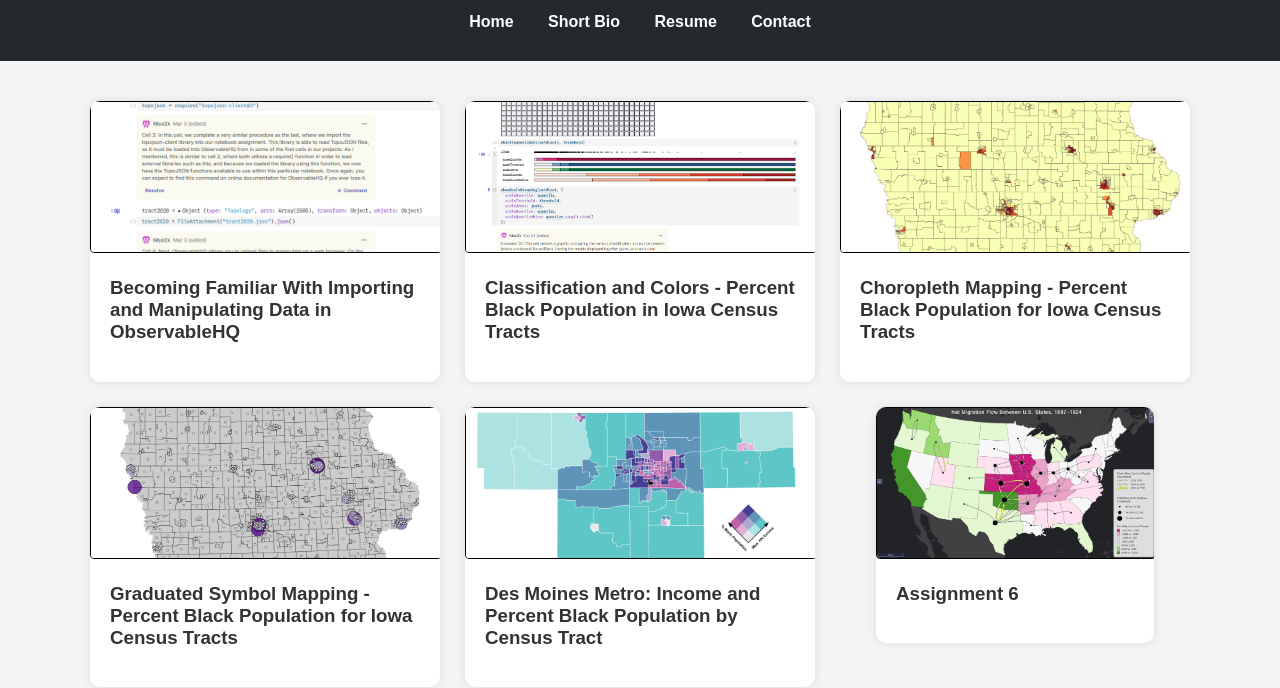
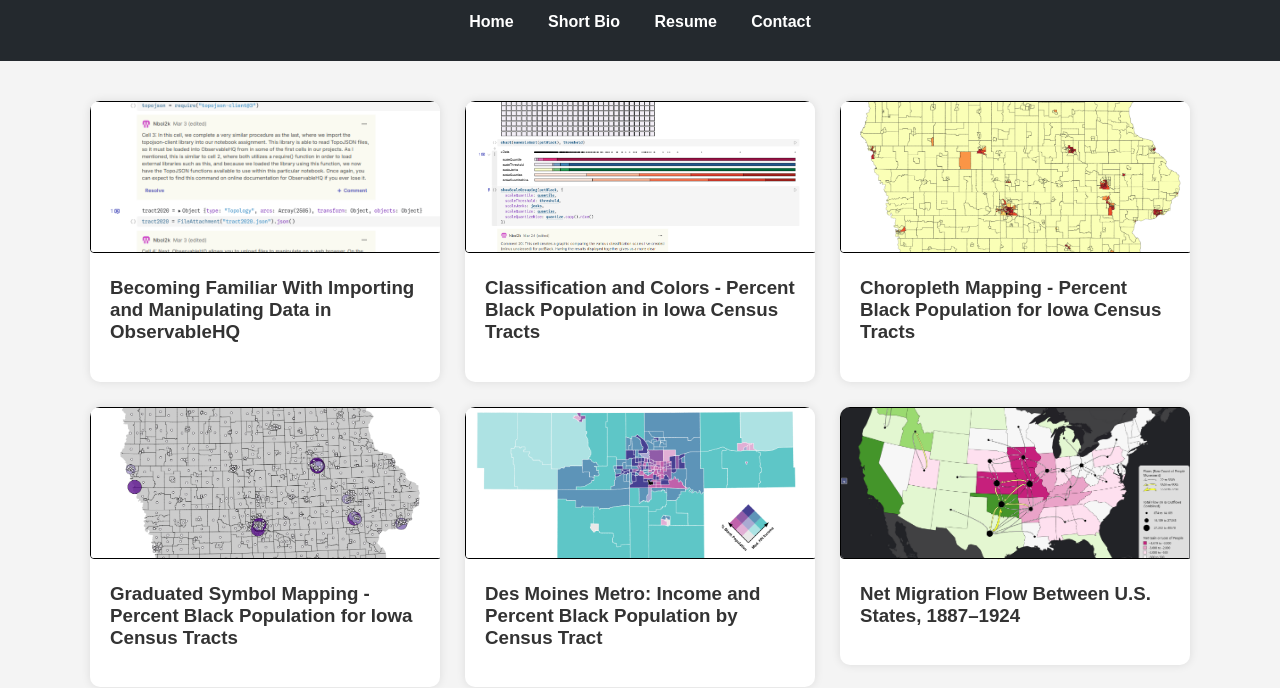
Before and after one commit to geog3540/ncbolte, a website: page index.html in a window 1280 px wide. Shown: the part 131-819 px from the top of the page. Drawn offline with Linux system fonts and the light colour scheme.

Commit message:
title fix 6

```diff
--- a/index.html
+++ b/index.html
@@ -181,7 +181,7 @@
   <div class="card">
     <img src="flowmapper_1887_1924_NoahBolteV4.png" alt="Assignment 6 Flow Map Thumbnail">
     <div class="card-content">
-      <h3>Assignment 6</h3>
+      <h3>Net Migration Flow Between U.S. States, 1887–1924</h3>
     </div>
   </div>
 </a>
```
